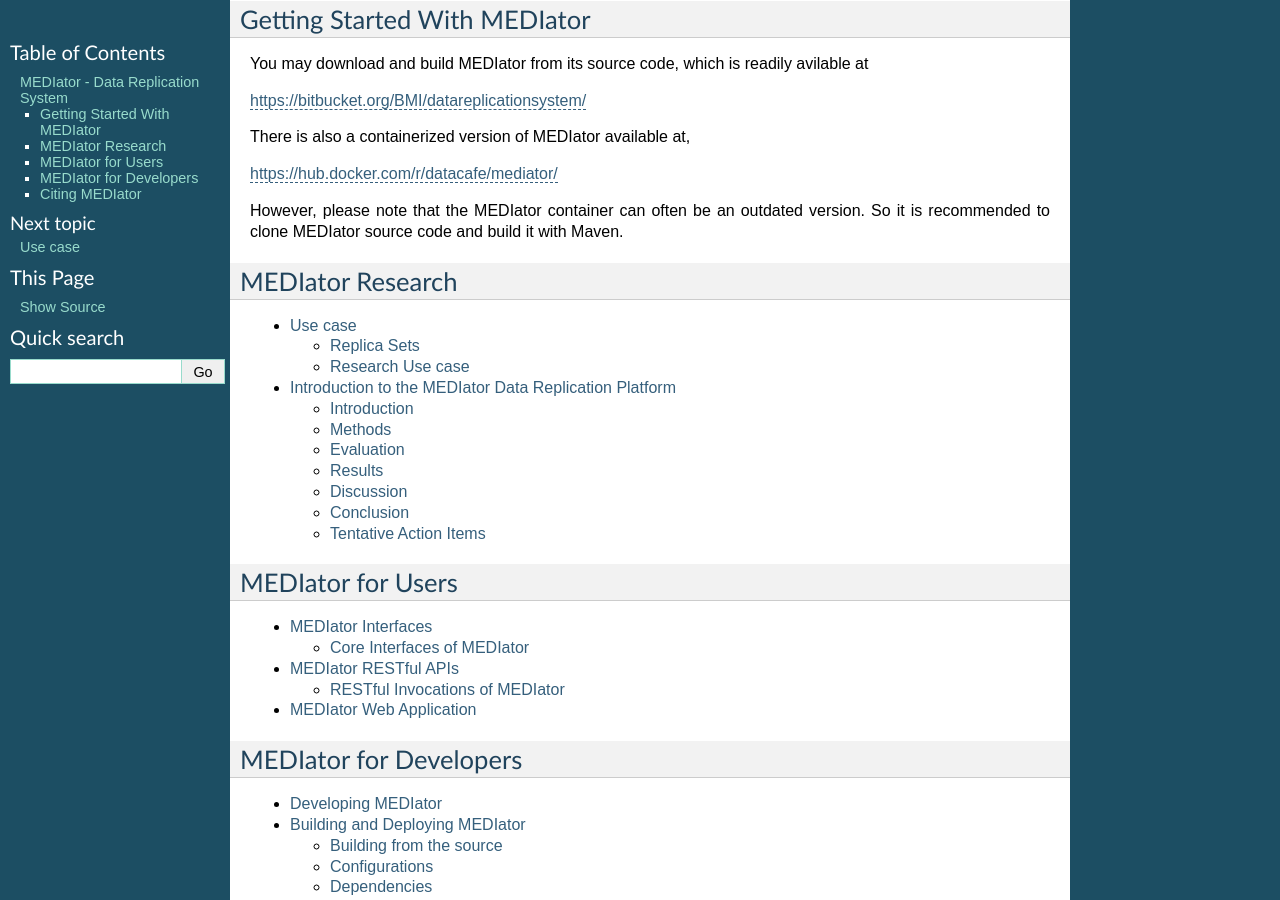
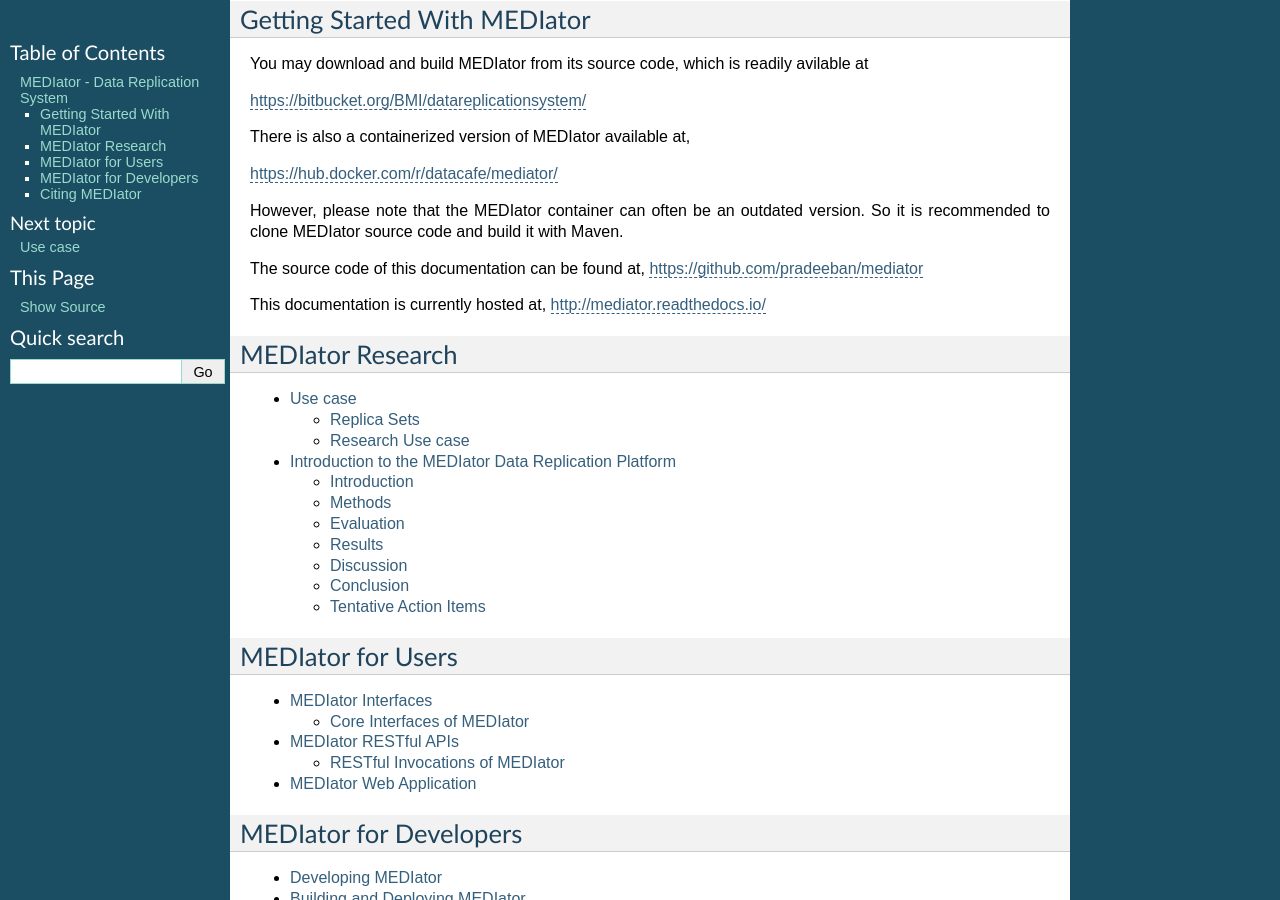
Before and after one commit to pradeeban/mediator, a Sphinx documentation site: the page built from docs/source/index.rst, in a window 1280 px wide and 900 px high, scrolled down 1086 px. Built offline with Sphinx 7.4.7, drawn with Linux system fonts in a browser that asks for light colours.

Commit message:
Include the documentation web links.

```diff
--- a/docs/source/index.rst
+++ b/docs/source/index.rst
@@ -47,6 +47,14 @@
 
 However, please note that the MEDIator container can often be an outdated version. So it is recommended to clone
 MEDIator source code and build it with Maven.
+
+
+The source code of this documentation can be found at,
+https://github.com/pradeeban/mediator
+
+
+This documentation is currently hosted at,
+http://mediator.readthedocs.io/
 
 
 MEDIator Research
```
